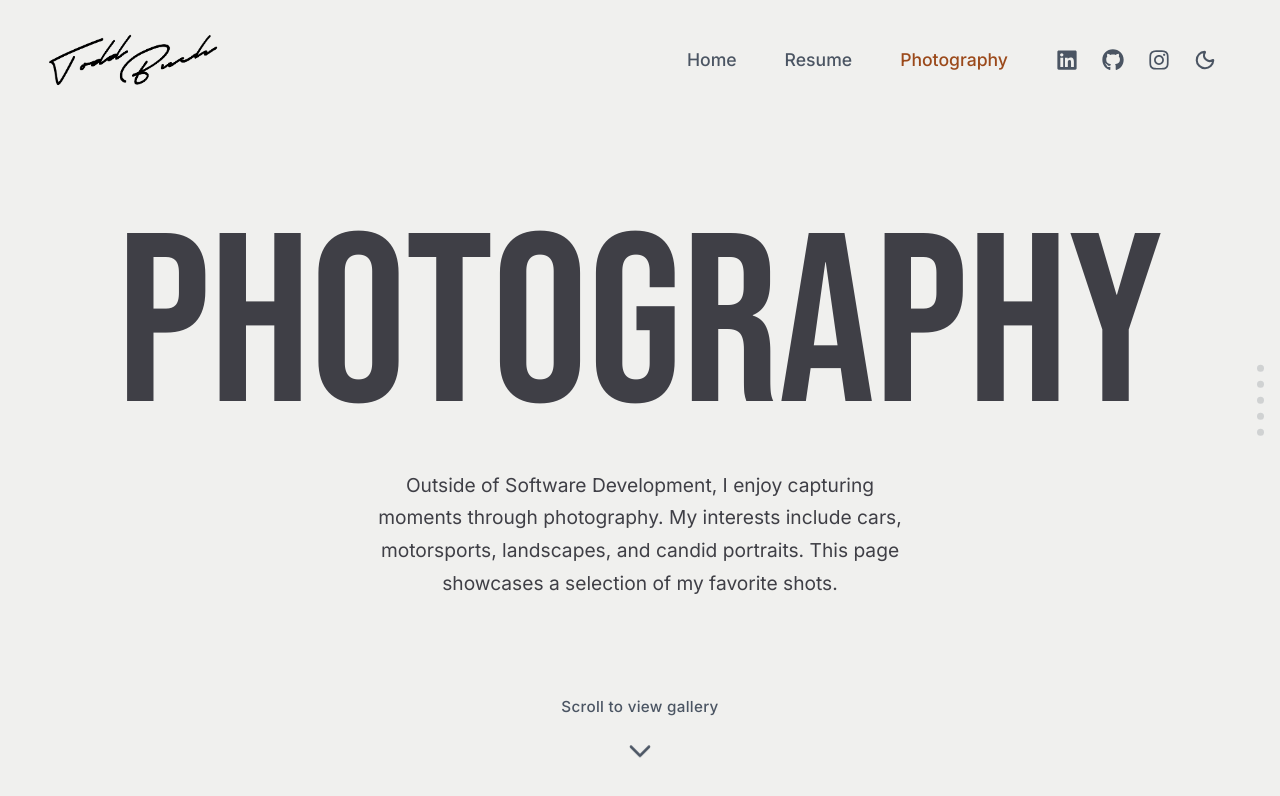
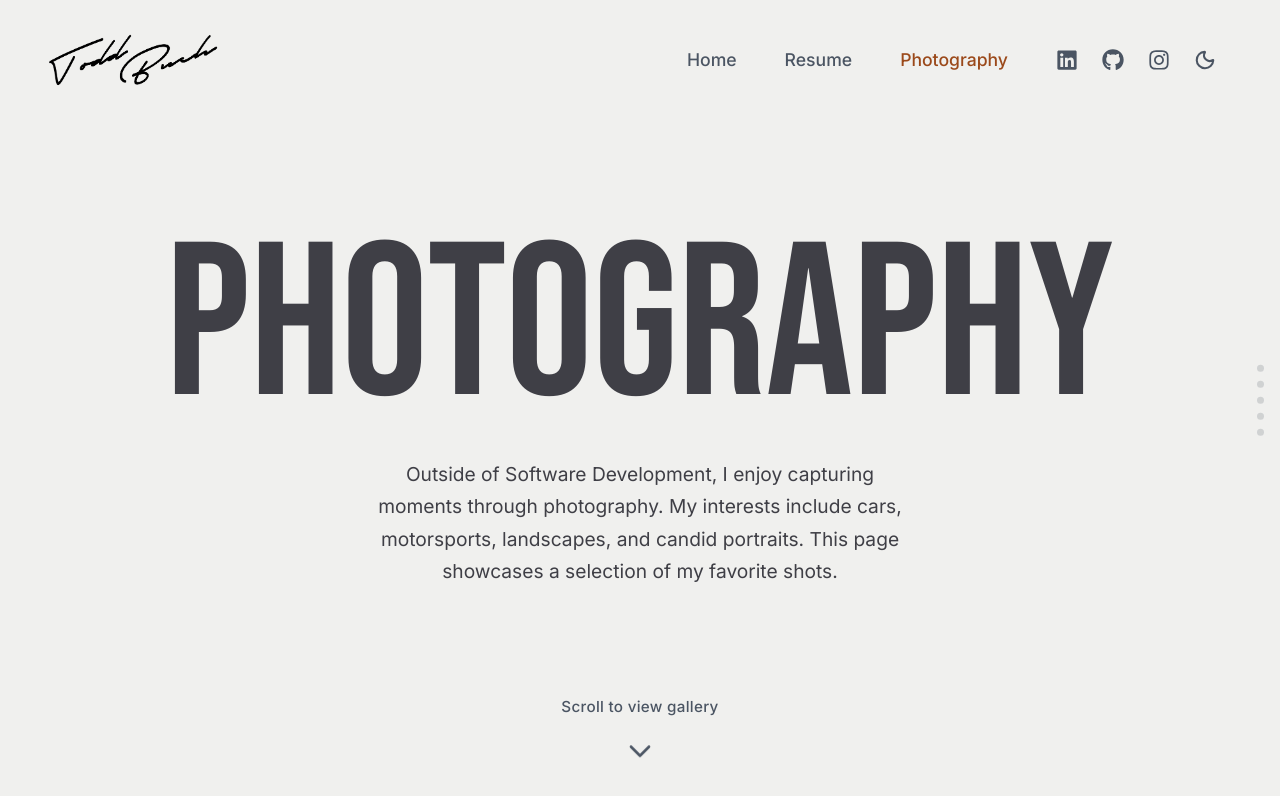
Before and after one commit to todd-buch/Portfolio, a React (Vite) app: page /photography in a window 1280 px wide. Shown: the top 796 px of the page. Built offline with nearby package versions, Linux system fonts and the light colour scheme.

Commit message:
Make photography text slightly smaller.

```diff
--- a/src/pages/Photography/PhotoScroller.css
+++ b/src/pages/Photography/PhotoScroller.css
@@ -67,7 +67,7 @@
 
 .photo-intro-title {
   margin: 0 0 1.25rem;
-  font-size: clamp(3.5rem, 20vw, 15rem);
+  font-size: clamp(3rem, 17vw, 15rem);
   line-height: 1;
   color: var(--text-primary);
 }
```
